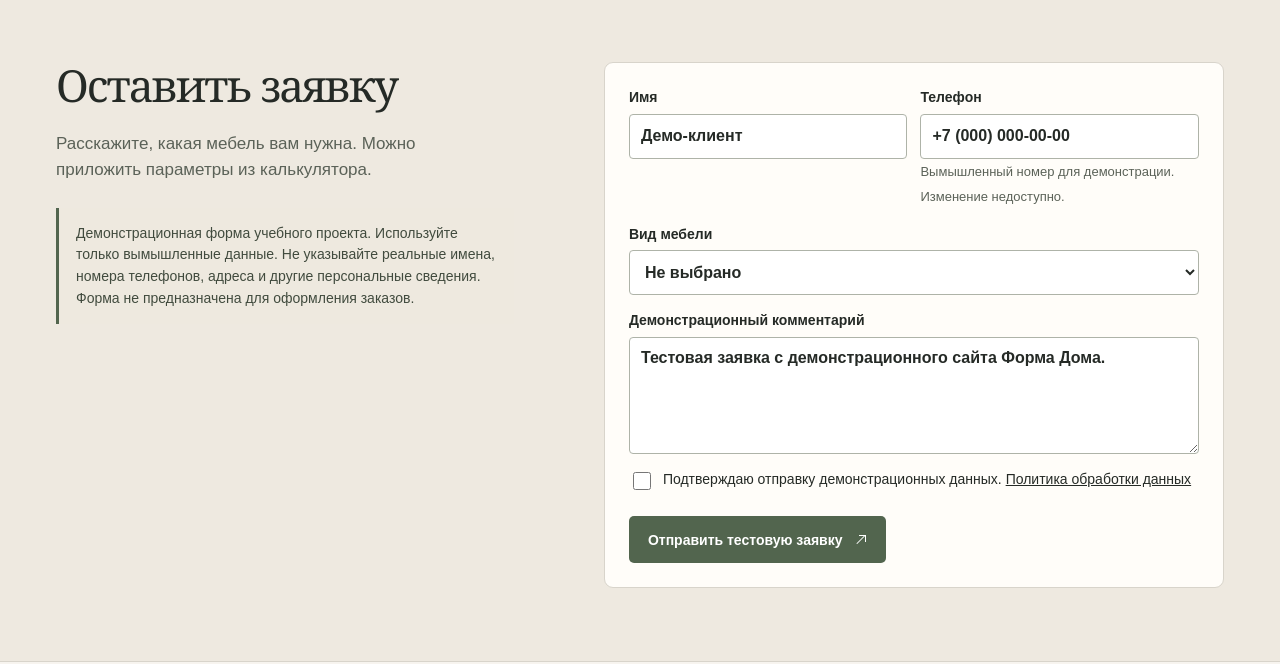
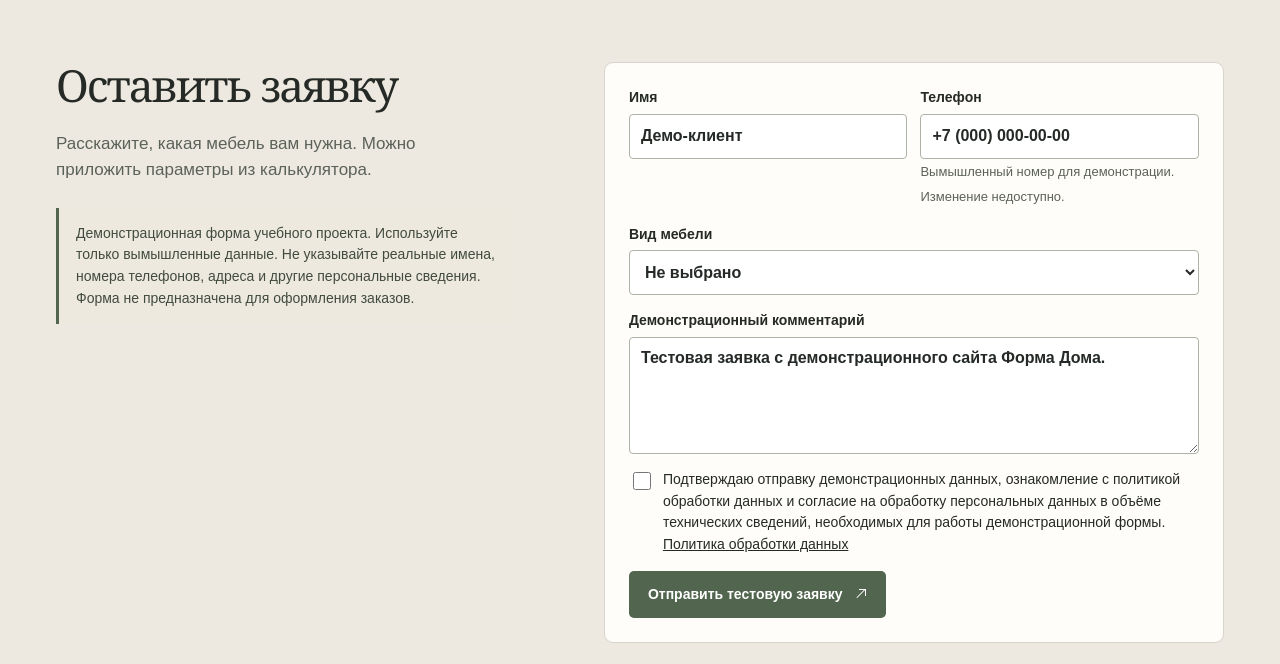
Before and after one commit to svetlana-hwltim/forma-doma-s11-site, a plain HTML site: page index.html in a window 1280 px wide. Shown: the part 1860-2524 px from the top of the page. Drawn offline with Linux system fonts and the light colour scheme.

Commit message:
Clarify demo form consent for project assessment

```diff
--- a/index.html
+++ b/index.html
@@ -136,7 +136,7 @@
         </div>
         <div id="attached" class="attached" hidden><p id="attached-details"></p><button type="button" id="remove-estimate">Убрать расчёт</button></div>
         <label>Демонстрационный комментарий<textarea name="comment" rows="4" maxlength="1000" readonly>Тестовая заявка с демонстрационного сайта Форма Дома.</textarea></label>
-        <label class="check"><input type="checkbox" name="consent" required><span>Подтверждаю отправку демонстрационных данных. <a href="privacy.html">Политика обработки данных</a></span></label>
+        <label class="check"><input type="checkbox" name="consent" required><span>Подтверждаю отправку демонстрационных данных, ознакомление с политикой обработки данных и согласие на обработку персональных данных в объёме технических сведений, необходимых для работы демонстрационной формы. <a href="privacy.html">Политика обработки данных</a></span></label>
         <button type="submit" class="button primary" disabled>Отправить тестовую заявку <span class="arrow" aria-hidden="true"></span></button>
         <p class="status" id="request-status" role="status"></p>
       </form>
```
